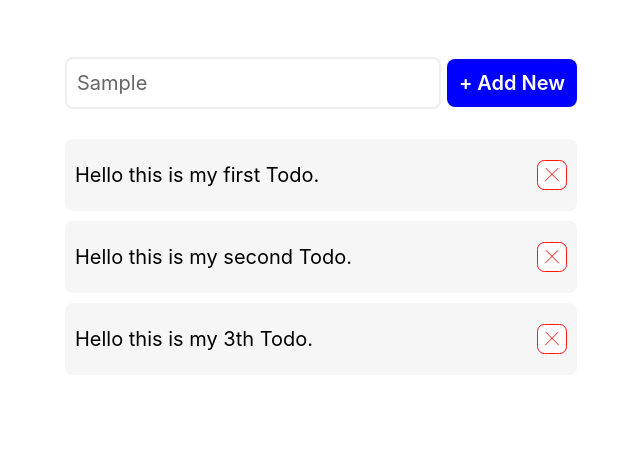
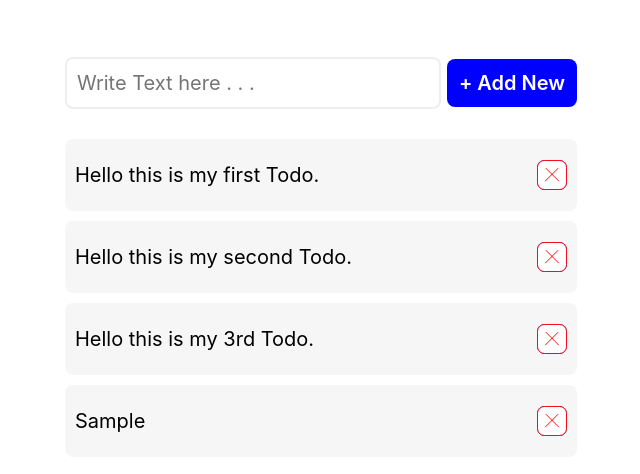
Before and after one commit to alisafaa123/JsTask, a plain HTML site: page Home.html in a window 1280 px wide. Both pictures are taken after typing "Sample" into the empty fields and a click on the button "+ Add New". Shown: the part 198-672 px from the top of the page, without its empty margins (319-959 px from the left). Drawn offline with Linux system fonts and the light colour scheme.

Commit message:
versoin 1.2

```diff
--- a/Home.html
+++ b/Home.html
@@ -14,8 +14,8 @@
                     <img src="img/ToDo.svg" alt="">
                 </div>
                 <div class="option">
-                    <a href="" class="Active">Home</a>
-                    <a href="">About</a>
+                    <a href="Home.html" class="Active">Home</a>
+                    <a href="inedx.html">About</a>
                 </div>
             </div>
         </div>
@@ -27,25 +27,14 @@
                 <p>This todo app for test design.</p>
             </div>
             <div class="insert">
-                <input placeholder="Write Text here . . ." type="text">
-                <button>+ Add New</button>
+                <input placeholder="Write Text here . . ." type="text" id="Newitem">
+                <button onclick="Adding()">+ Add New</button>
             </div>
-            <div class="item">
-                <div class="card">
-                    <p>Hello this is my first Todo.</p>
-                    <img src="img/close btn.svg" alt="">
-                </div>
-                <div class="card">
-                    <p>Hello this is my second Todo.</p>
-                    <img src="img/close btn.svg" alt="">
-                </div>
-                <div class="card">
-                    <p>Hello this is my 3th Todo.</p>
-                    <img src="img/close btn.svg" alt="">
-                </div>
+            <div class="item" id="item">
+
             </div>
         </div>
     </div>
-
+    <script src="script.js"></script>
 </body>
 </html>
--- /dev/null
+++ b/script.js
@@ -0,0 +1,37 @@
+let items = [
+    "Hello this is my first Todo.",
+    "Hello this is my second Todo.",
+    "Hello this is my 3rd Todo.",
+];
+
+function showitems(list) {
+    let text = "";
+    list.map((el, i) => {
+        text += `
+            <div class="card">
+                <p>${el}</p>
+                <button onclick="removerdata(${i})">
+                    <img src="img/close btn.svg" alt="">
+                </button>
+            </div>`;
+    });
+    document.getElementById("item").innerHTML = text;
+}
+
+showitems(items);
+
+function removerdata(index) {
+    items.splice(index, 1);
+    showitems(items);
+}
+
+function Adding(){
+  let x =  document.getElementById("Newitem").value;
+  if(x != ""){
+    items.push(x);
+    showitems(items);
+    document.getElementById("Newitem").value = "";
+  }else{
+    alert("enter Value Plz");
+  }
+}
--- a/style.css
+++ b/style.css
@@ -131,6 +131,11 @@ img{
     height: 30px;
     margin-right: 10px;
 }
+.body .item .card button{
+    width: 30px;
+    height: 30px;
+    margin-right: 10px;
+}
 .body .item .card p{
 font-family: Inter;
 font-size: 20px;
```
Also changed, not shown: inedx.html (+2 -2 lines).
